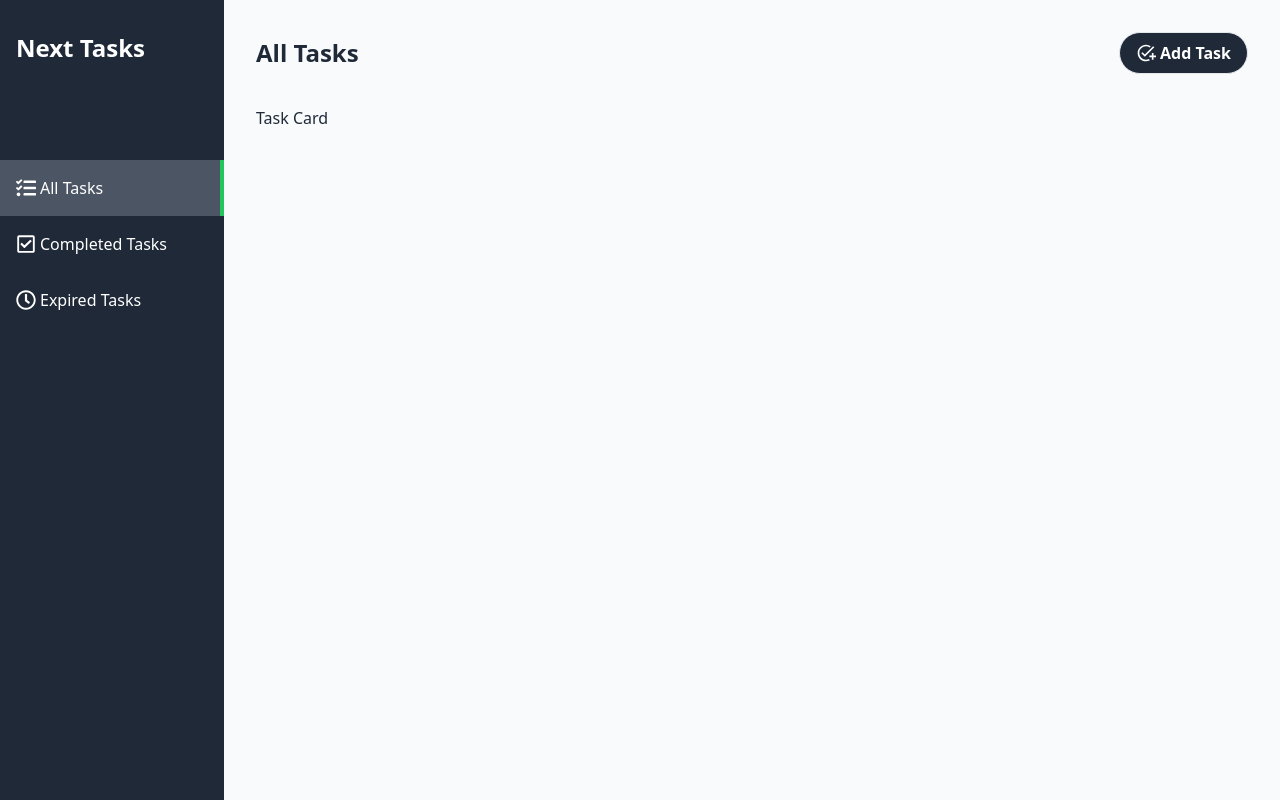
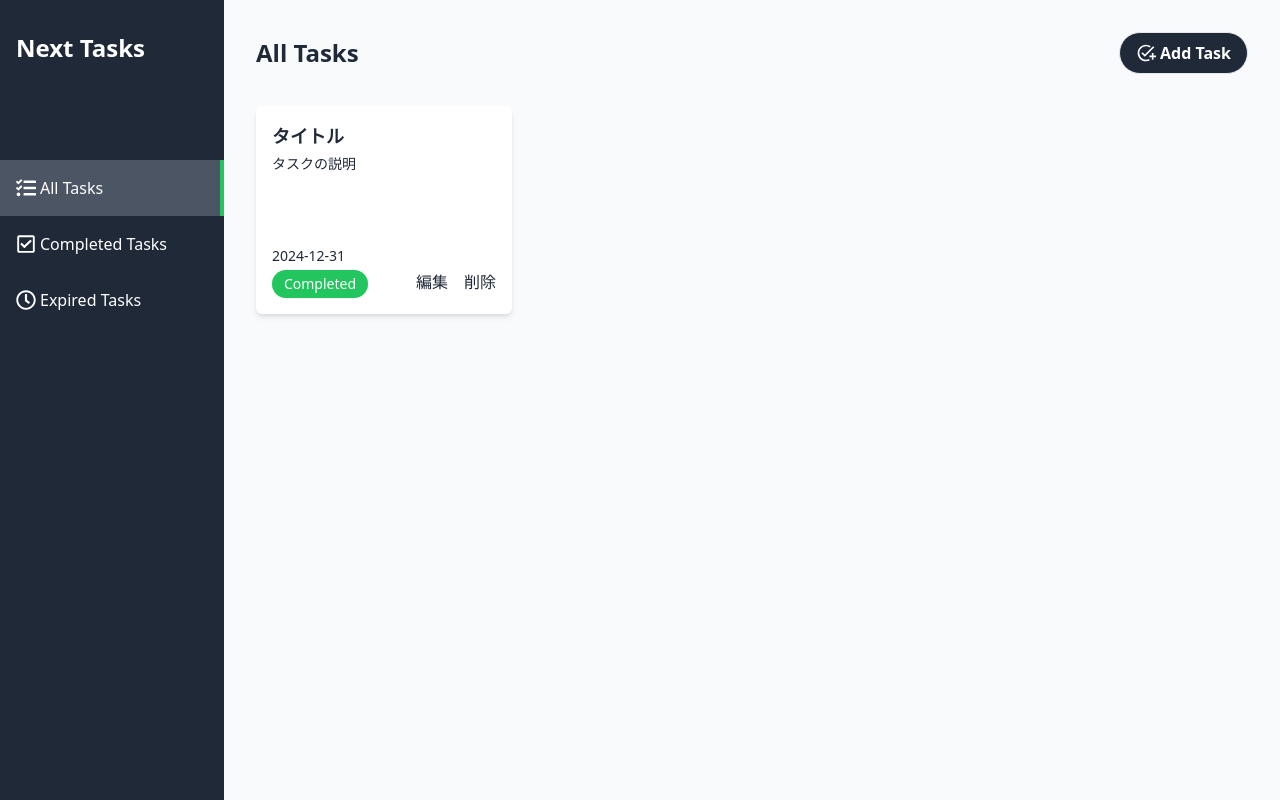
Before and after one commit to fztkm/next_tasks, a Next.js app: page / in a window 1280 px wide. Built offline with nearby package versions, Linux system fonts and the light colour scheme.

Commit message:
26 タスクカードの実装

```diff
--- a/src/app/(main)/page.tsx
+++ b/src/app/(main)/page.tsx
@@ -1,3 +1,4 @@
+import TaskCard from '@/components/TaskCard/TaskCard'
 import Link from 'next/link'
 import React from 'react'
 import { MdAddTask } from 'react-icons/md'
@@ -13,7 +14,7 @@
             </Link>
         </header>
         <div className='mt-8 flex gap-4'>
-            Task Card
+            <TaskCard/>
         </div>
     </div>
   )
--- /dev/null
+++ b/src/components/TaskCard/TaskCard.tsx
@@ -0,0 +1,24 @@
+import React from 'react'
+
+const TaskCard = () => {
+    return (
+        <div className='w-64 h-52 p-4 bg-white rounded-md shadow-md flex flex-col justify-between'>
+            <header>
+                <h1 className='text-lg font-semibold'>タイトル</h1>
+                <div className='mt-1 text-sm line-clamp-3'>タスクの説明</div>
+            </header>
+            <div>
+                <div className='text-sm'>2024-12-31</div>
+                <div className='flex justify-between items-center'>
+                    <div className={`mt-1 text-sm px-2 py-1 w-24 text-center text-white rounded-full shadow-sm ${true ? 'bg-green-500': 'bg-red-500'}`}>{true ? 'Completed': 'Incomplete'}</div>
+                    <div className='flex gap-4'>
+                        <div>編集</div>
+                        <div>削除</div>
+                    </div>
+                </div>
+            </div>
+        </div>
+    )
+}
+
+export default TaskCard
```
